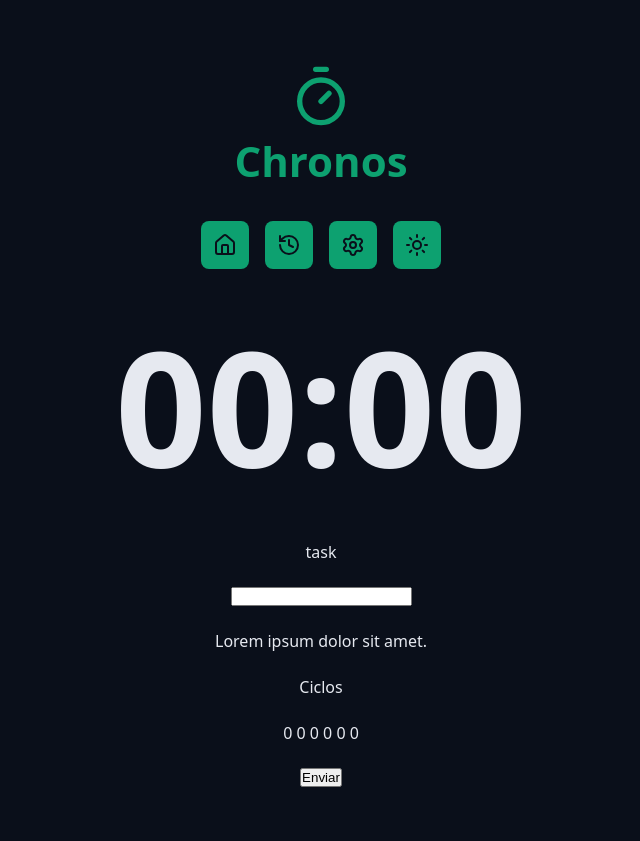
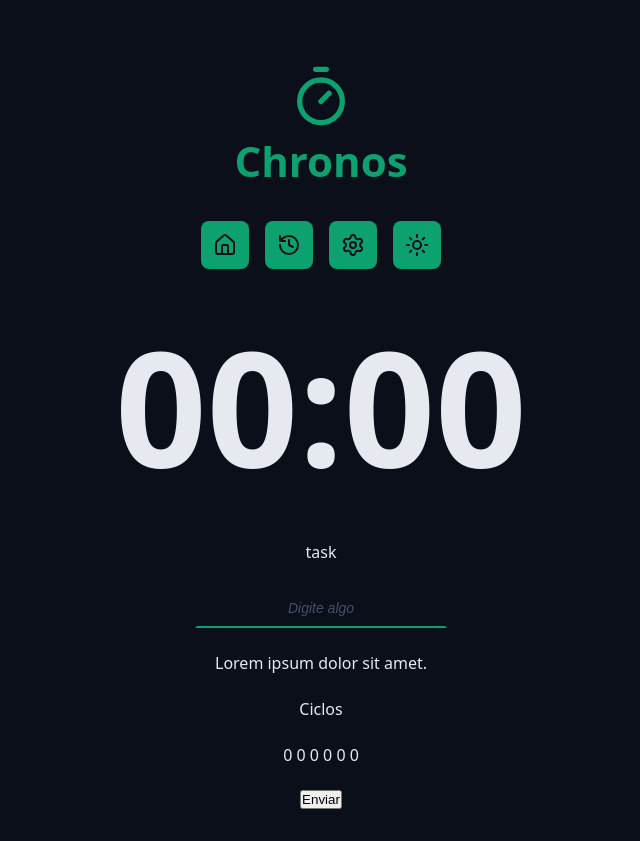
Before and after one commit to J0ax771zz/chronos-pomodoro, a React (Vite) app: page / in a window 1280 px wide. Shown: the whole page, without its empty margins (319-959 px from the left). Before the commit the page ends 819 px from the top, so only its background shows below. Built offline with nearby package versions, Linux system fonts and the light colour scheme.

Commit message:
adding the style for the input component and the states of the component like: active, focus and disabled

```diff
--- a/src/App.tsx
+++ b/src/App.tsx
@@ -24,24 +24,26 @@
 
       <Container>
         <form action="" className="form">
+          {/* Div de input da tarefa */}
           <div className="formRow">
-            <DefaultInput id="meuInput" labelText="task" type='text'/>
+            <DefaultInput
+              id="meuInput"
+              labelText="task"
+              type="text"
+              placeholder="Digite algo"
+            />
+          {/* Div de  da tarefa */}
           </div>
           <div className="formRow">
-            <p>
-              Lorem ipsum dolor sit amet.
-            </p>
+            <p>Lorem ipsum dolor sit amet.</p>
+          </div>
+          {/* Div de ciclos da tarefa */}
+          <div className="formRow">
+            <p>Ciclos</p>
+            <p>0 0 0 0 0 0</p>
           </div>
           <div className="formRow">
-            <p>
-              Ciclos
-            </p>
-            <p>
-              0 0 0 0 0 0
-            </p>
-          </div>
-          <div className="formRow">
-           <button>Enviar</button>
+            <button>Enviar</button>
           </div>
         </form>
       </Container>
--- a/src/components/DefaultInput/index.tsx
+++ b/src/components/DefaultInput/index.tsx
@@ -1,3 +1,5 @@
+import styles from './styles.module.css'
+
 type DefaultInputProps = {
   id: string;
   labelText: string;
@@ -14,7 +16,7 @@
       {/* Adding a conditonal option for the text/tittle of the input */}
       {/* {labelText && <label htmlFor={id}>{labelText}</label>} */}
       <label htmlFor={id}>{labelText}</label>
-      <input id={id} type={type} {...rest} />
+      <input className={styles.input} id={id} type={type} {...rest} />
     </>
   );
 }
--- a/src/components/DefaultInput/styles.module.css
+++ b/src/components/DefaultInput/styles.module.css
@@ -0,0 +1,28 @@
+.input{
+    background: transparent;
+    text-align: center;
+    font-size: 1.8rem;
+    padding: 0.8rem;
+    color: var(--text-default);
+    outline: none;
+    border: 0.2rem solid transparent;
+    border-bottom: 0.2rem solid var(--primary);
+
+    transition: all 0.1s ease-in-out;
+}
+
+.input:focus{
+    border-radius: 0.8rem;
+    border: 0.2rem solid var(--primary);
+}
+
+.input::placeholder{
+    color: var(--gray-500);
+    font-size: 1.4rem;
+    font-style: italic;
+}
+
+.input:disabled {
+    border-bottom: 0.2rem solid var(--disabled);
+    color: var(--text-muted)
+}
```
